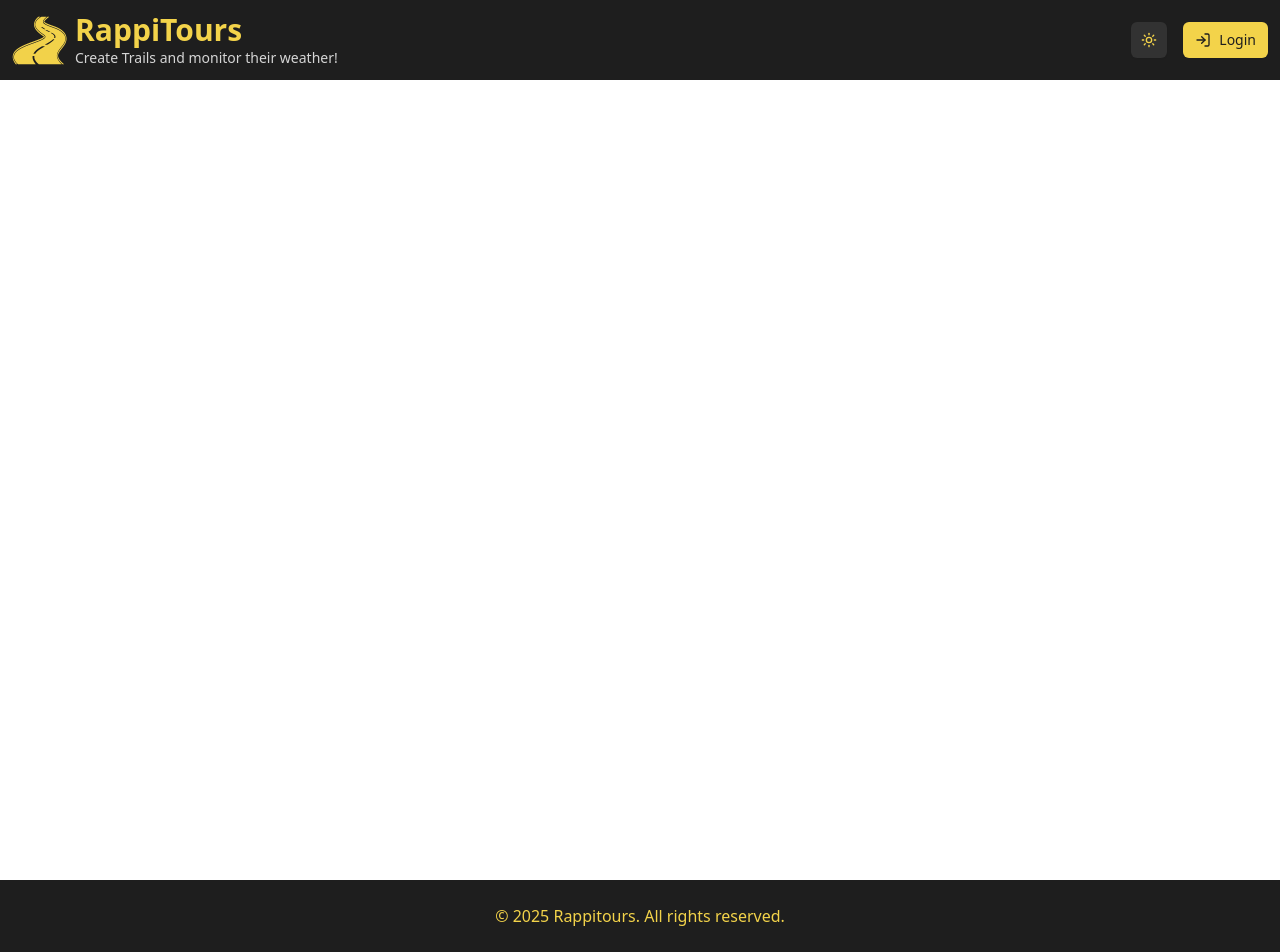
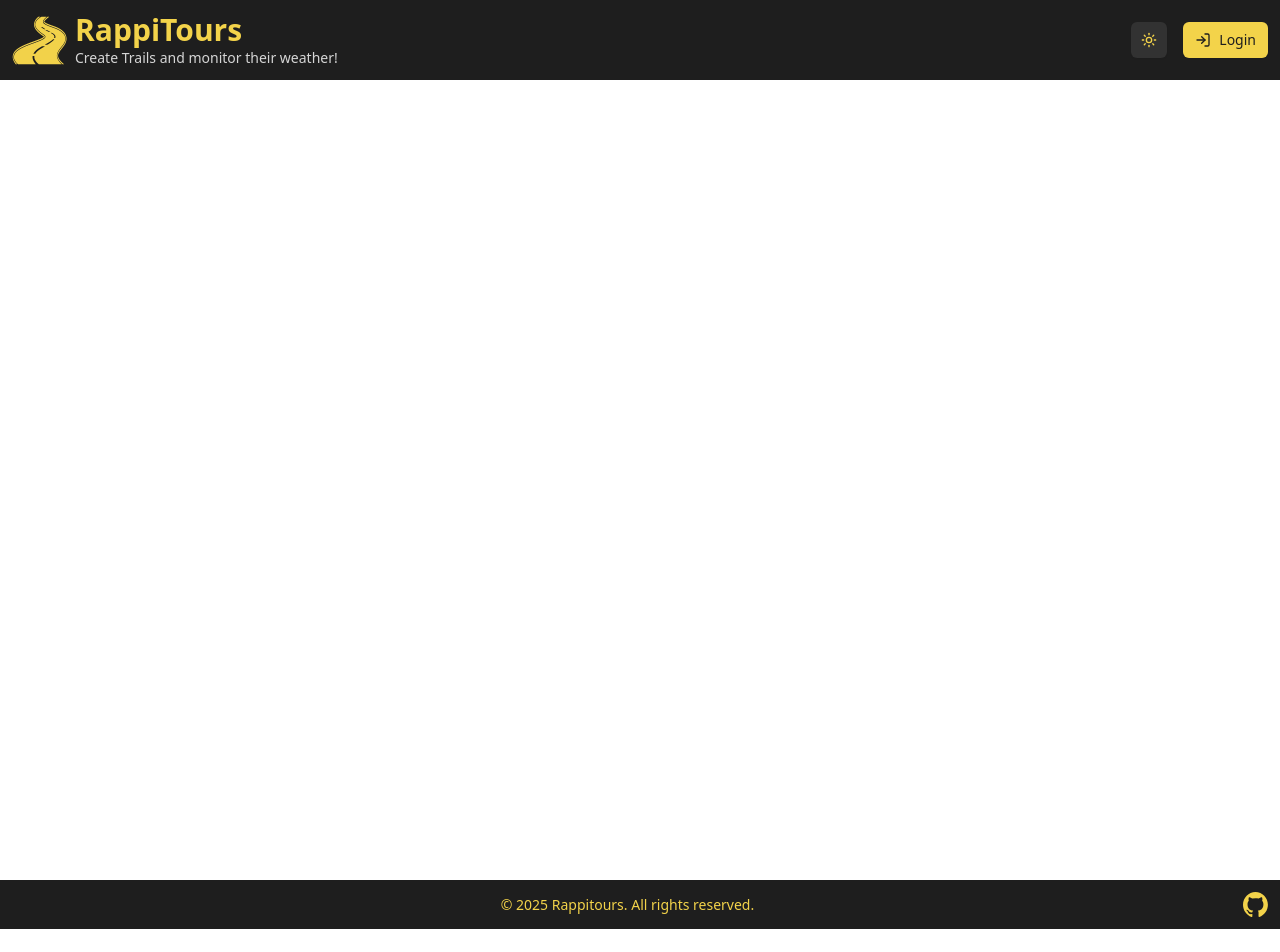
Before and after one commit to IMS-coding-projects/M248, a React (Vite) app in the folder rappitours/: page / in a window 1280 px wide. Shown: the top 952 px of the page. After the commit the page ends 929 px from the top, so only its background shows below. Built offline with nearby package versions, Linux system fonts and the light colour scheme.

Commit message:
feat: add selection styling and update Footer layout with GitHub link

```diff
--- /dev/null
+++ b/rappitours/src/App.css
@@ -0,0 +1,3 @@
+*::selection {
+    background: rgba(243, 211, 74, 0.71);
+}
--- a/rappitours/src/App.tsx
+++ b/rappitours/src/App.tsx
@@ -1,3 +1,4 @@
+import "@/App.css";
 import Header from '@/components/Header';
 import Footer from '@/components/Footer';
 import MainContent from '@/components/MainContent';
--- a/rappitours/src/components/Footer.tsx
+++ b/rappitours/src/components/Footer.tsx
@@ -1,11 +1,21 @@
+import github from "/github-logo.svg";
+
 function Footer() {
-  return (
-    <footer className="bg-secondary text-primary py-6">
-      <div className="container mx-auto text-center">
-        <p className="mb-2">&copy; {new Date().getFullYear()} Rappitours. All rights reserved.</p>
-      </div>
-    </footer>
-  );
+    return (
+        <footer className="bg-secondary text-primary py-3">
+            <div className="container mx-auto text-center text-sm flex items-center justify-between px-3">
+                <div />
+                <p>&copy; {new Date().getFullYear()} Rappitours. All rights reserved.</p>
+                <img
+                    className="hover:cursor-pointer"
+                    onClick={() => window.open('https://github.com/IMS-coding-projects/m248', '_blank')}
+                    src={github}
+                    alt="GitHub Repository"
+                    style={{ width: '25px', height: '25px' }}
+                />
+            </div>
+        </footer>
+    );
 }
 
 export default Footer;
```
Also changed, not shown: rappitours/public/github-logo.svg (added).
